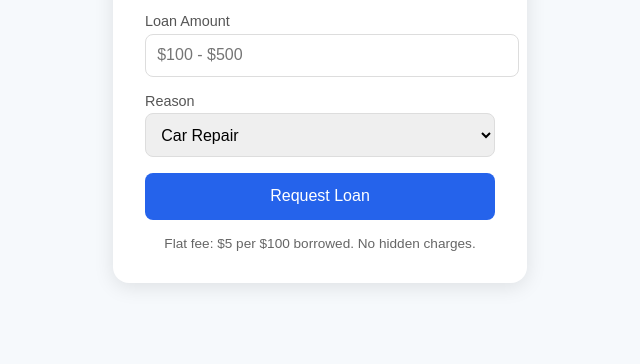
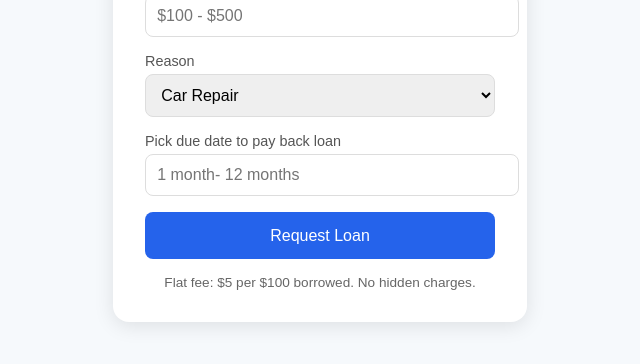
Before and after one commit to vshini-6/cse578, a plain HTML site: page index.html in a window 1280 px wide. Shown: the part 312-676 px from the top of the page, without its empty margins (320-960 px from the left). Drawn offline with Linux system fonts and the light colour scheme.

Commit message:
Update index.html

```diff
--- a/index.html
+++ b/index.html
@@ -105,6 +105,10 @@
         <option>Other Emergency</option>
       </select>
     </div>
+    <div class="input-group">
+      <label for="payback">Pick due date to pay back loan</label>
+      <input type="number" id="amount" placeholder="1 month- 12 months">
+    </div>
     <button class="btn" onclick="showSuccess()">Request Loan</button>
     <div class="success" id="successMsg">✅ Approved! Funds sent instantly.</div>
     <div class="info">Flat fee: $5 per $100 borrowed. No hidden charges.</div>
```
